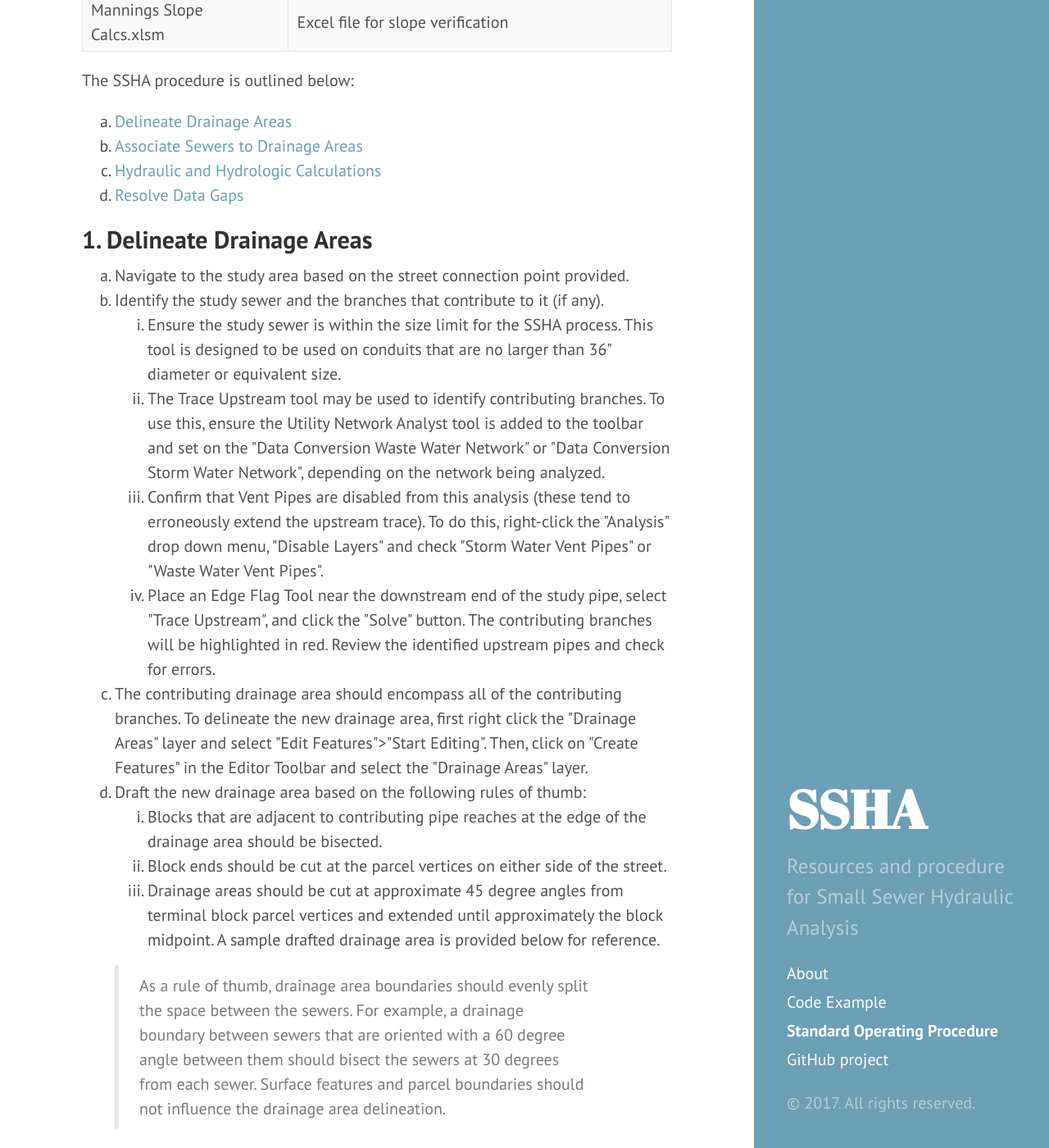
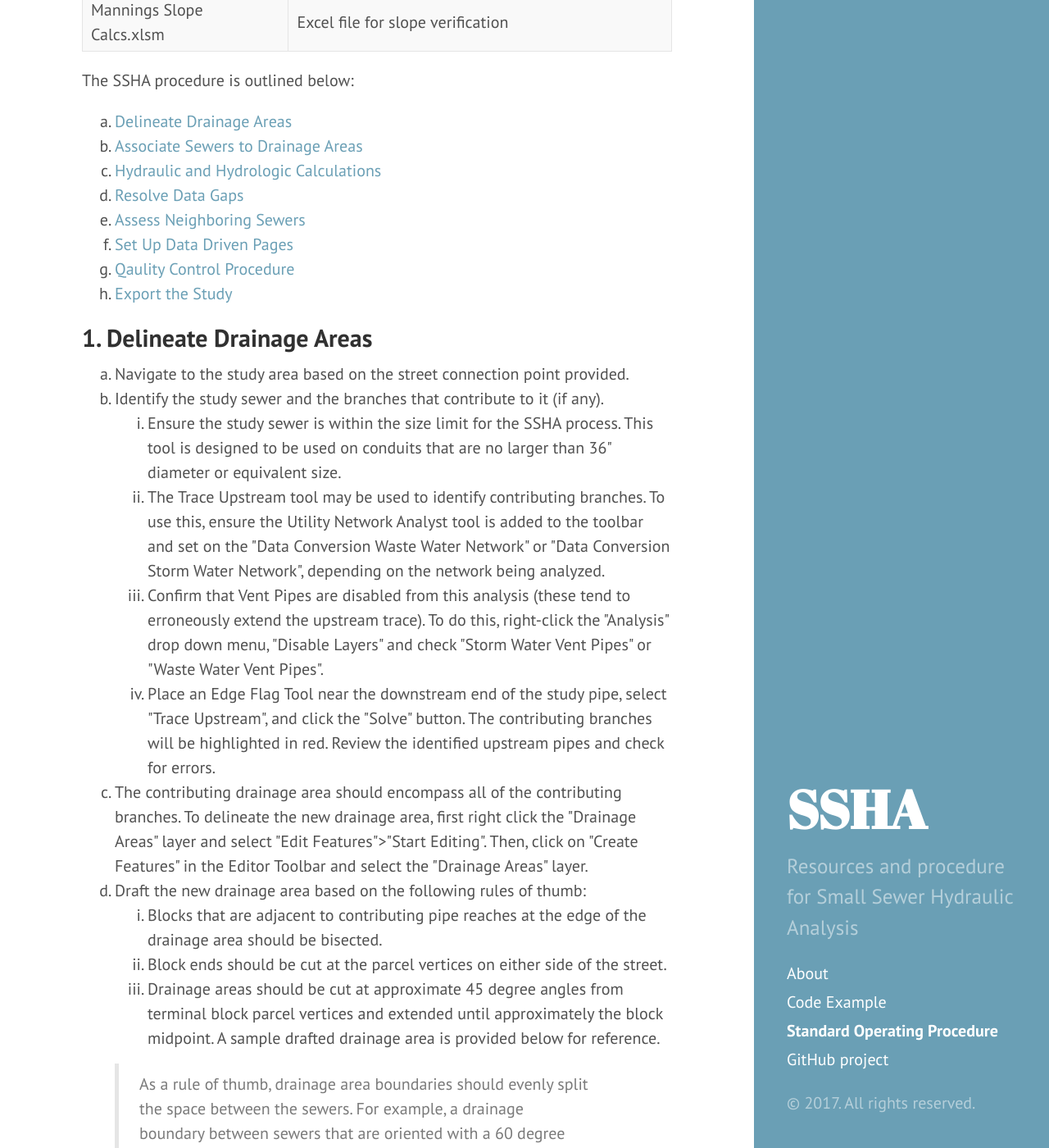
Before and after one commit to adams-cool-org/ssha3, a Jekyll site: the page built from docs/sop.md, in a window 1280 px wide and 1400 px high, scrolled down 1150 px. Shown: the whole window at 82% size. Built offline with Jekyll 4.4.1, drawn with Linux system fonts in a browser that asks for light colours; some of the changed text lies outside the part shown.

Commit message:
sop list overview fix

```diff
--- a/docs/sop.md
+++ b/docs/sop.md
@@ -31,12 +32,16 @@ at this server location:
 | Mannings Slope Calcs.xlsm | Excel file for slope verification |
 
 The SSHA procedure is outlined below:
+{: class="normal-list"}
 1. [Delineate Drainage Areas](#1-delineate-drainage-areas)
 2. [Associate Sewers to Drainage Areas](#2-associate-sewers-to-drainage-areas)
 3. [Hydraulic and Hydrologic Calculations](#3-perform-hydraulic-and-hydrologic-calculations)
 4. [Resolve Data Gaps](#4-resolve-data-gaps)
+5. [Assess Neighboring Sewers](#5-assess-neighboring-sewers)
+6. [Set Up Data Driven Pages](#6-set-up-data-driven-pages)
+7. [Qaulity Control Procedure](#7-qaulity-control-procedure)
+8. [Export the Study](#8-export-the-study)
 
-{: id="delineate-drainage-areas"}
 ## 1. Delineate Drainage Areas
 1. Navigate to the study area based on the street connection point provided.
 2. Identify the study sewer and the branches that contribute to it (if any).
@@ -140,7 +145,7 @@ Determine whether sewers adjacent to the study sewer (upstream and downstream) a
       3. Click &quot;Open&quot;
       4. Click &quot;OK&quot;
 
-## 7. QA/QC Procedure
+## 7. Qaulity Control Procedure
 1. Confirm that runoff coefficient is consistent with land cover characteristics
     1. For dense areas of the city, assume C=0.85 (default)
     2. For less dense residential areas (e.g. Manayunk, Northeast, etc.), assume C=0.75
```
Also changed, not shown: other parts of docs/sop.md (+1 -0 lines).
